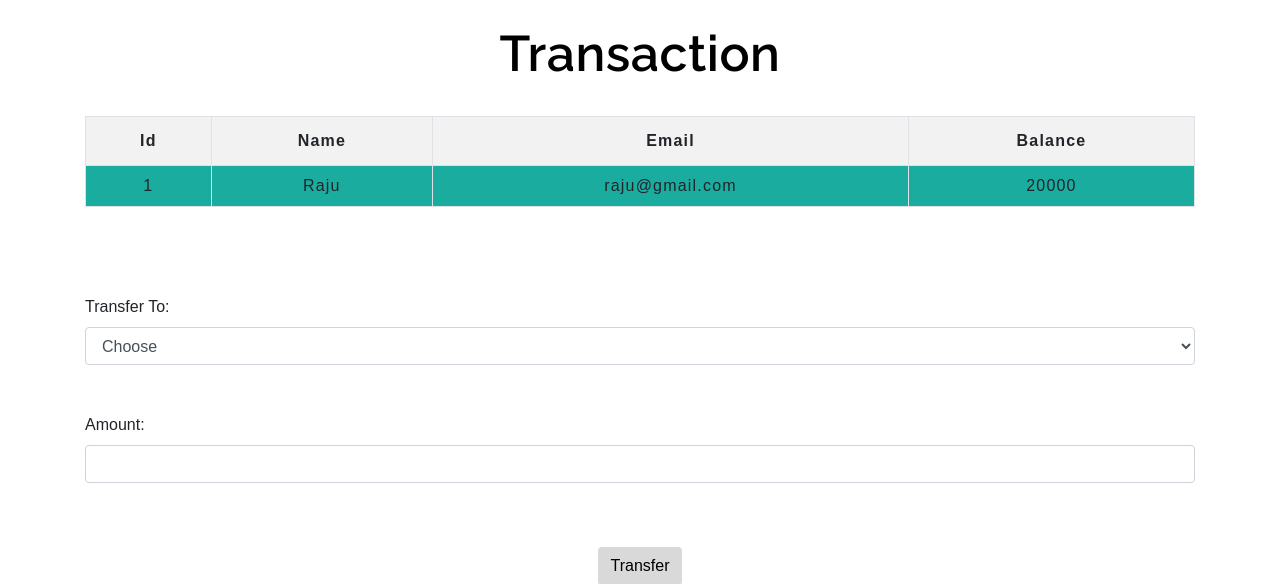
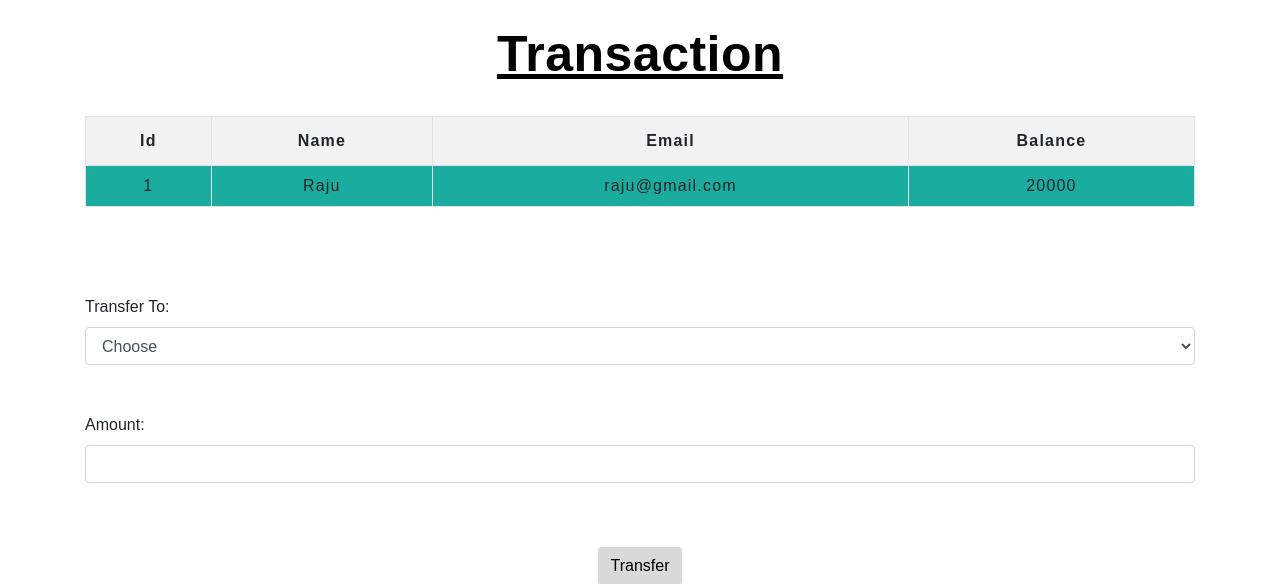
Before and after one commit to ranik-code/The-Sparks-Foundation-Internship, a PHP site: page /SelectedUserDetail.php?id=1 in a window 1280 px wide. Shown: the part 56-640 px from the top of the page. Run offline with PHP 8.4, Linux system fonts and the light colour scheme; data comes from the database, SQL or seed files in the repository.

Commit message:
Update SelectedUserDetail.php

```diff
--- a/Task1/SelectedUserDetail.php
+++ b/Task1/SelectedUserDetail.php
@@ -42,7 +42,7 @@
     else if($amount == 0){
 
          echo "<script type='text/javascript'>";
-         echo "alert('Oops! Zero value cannot be transferred')";
+         echo "alert('Oops! Zero Amount, CANNOT be transferred')";
          echo "</script>";
      }
 
@@ -111,7 +111,7 @@
 ?>
 
 	<div class="container">
-        <h2 class="text-center pt-4">Transaction</h2>
+        <h2 class="text-center pt-4"><u>Transaction</U></h2>
             <?php
                 include 'Config.php';
                 $sid=$_GET['id'];
```
